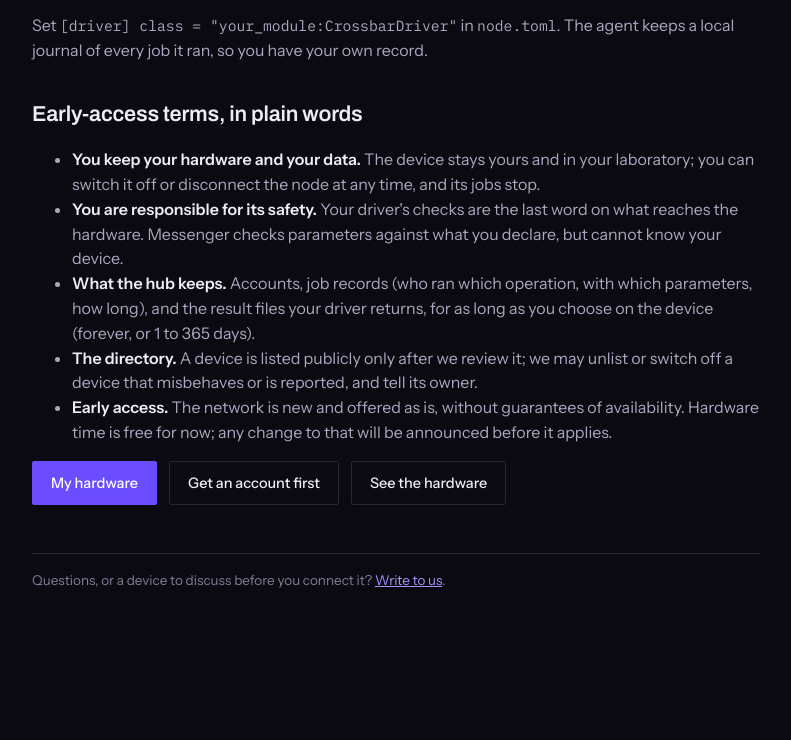
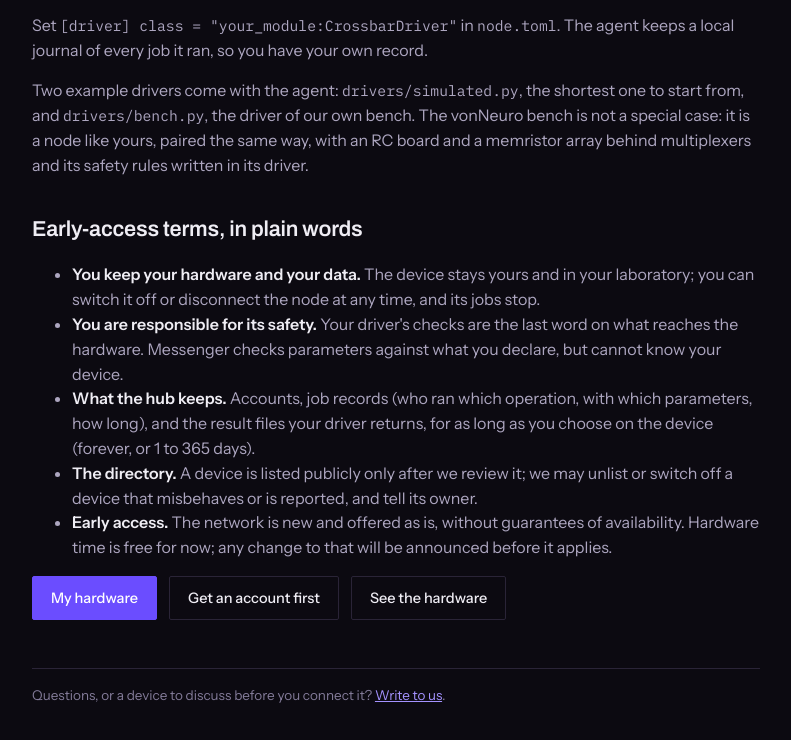
Before and after one commit to vonneuro/vonneuro.github.io, a plain HTML site: page connect.html in a window 1280 px wide. Shown: the part 1774-2514 px from the top of the page, without its empty margins (244-1035 px from the left). Before the commit the page ends 2429 px from the top, so only its background shows below. Drawn offline with Linux system fonts and the light colour scheme; a web font is replaced by a local one.

Commit message:
Connect your hardware: the bench is an example node; both example drivers

```diff
--- a/connect.html
+++ b/connect.html
@@ -81,6 +81,10 @@ class CrossbarDriver(Driver):
         return RunResult(exit_code=0, usage_seconds=0.2)</pre>
   <p>Set <span class="mono">[driver] class = "your_module:CrossbarDriver"</span> in <span class="mono">node.toml</span>.
     The agent keeps a local journal of every job it ran, so you have your own record.</p>
+  <p>Two example drivers come with the agent: <span class="mono">drivers/simulated.py</span>, the shortest one to start
+    from, and <span class="mono">drivers/bench.py</span>, the driver of our own bench. The vonNeuro bench is not a special
+    case: it is a node like yours, paired the same way, with an RC board and a memristor array behind multiplexers
+    and its safety rules written in its driver.</p>
 
   <h2>Early-access terms, in plain words</h2>
   <ul>
```
